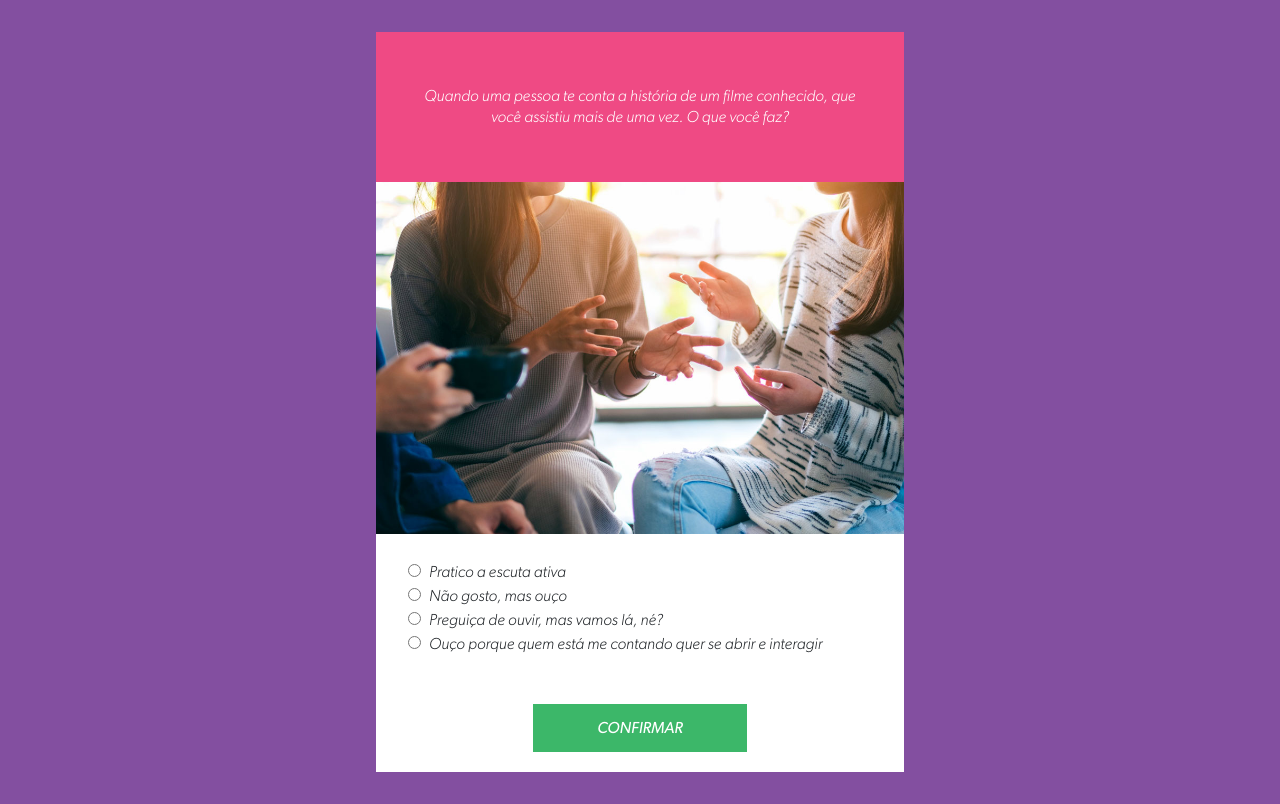
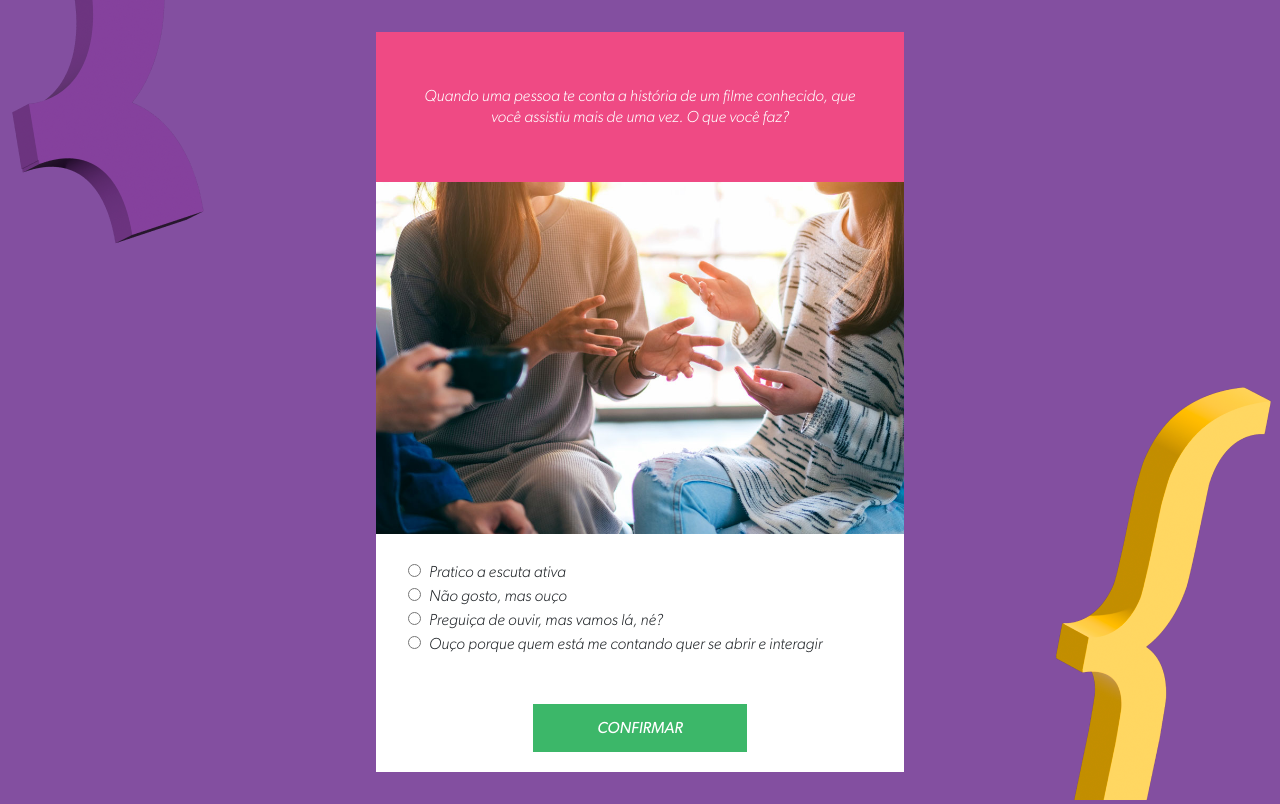
Before and after one commit to pericleschris/quiz, a Next.js app: page /quiz in a window 1280 px wide. Built offline with nearby package versions, Linux system fonts and the light colour scheme.

Commit message:
feat: add component thanks

```diff
--- a/src/app/globals.css
+++ b/src/app/globals.css
@@ -50,6 +50,12 @@ p {
   padding: 2rem 0;
 }
 
+.heading-primary {
+  font-size: 52px;
+  font-family: var(--font-bold);
+  margin-bottom: 1rem;
+}
+
 .heading-secondary {
   font-size: 48px;
   font-family: var(--font-bold);
--- a/src/app/quiz/page.tsx
+++ b/src/app/quiz/page.tsx
@@ -1,10 +1,13 @@
 import Card from "@/components/card";
+import styles from "@/app/quiz/quiz.module.css";
 
 export default function QuizPage() {
   return (
     <section className="app">
-      <div className="container">
-        <Card />
+      <div className={styles.grafismo}>
+        <div className="container" style={{ zIndex: "12", position: "relative" }}>
+          <Card />
+        </div>
       </div>
     </section>
   );
--- /dev/null
+++ b/src/app/quiz/quiz.module.css
@@ -0,0 +1,24 @@
+.grafismo::before {
+  content: "";
+  width: 215px;
+  height: 254px;
+  display: block;
+  background: url("/assets/grafismo-roxo-small.png") no-repeat top;
+  background-size: contain;
+  top: 0;
+  position: absolute;
+  z-index: 10;
+}
+
+.grafismo::after {
+  content: "";
+  width: 234px;
+  height: 424px;
+  display: block;
+  background: url("/assets/grafismo-amarelo.png") no-repeat top;
+  background-size: contain;
+  right: 0;
+  bottom: 0;
+  position: absolute;
+  z-index: 10;
+}
--- a/src/components/card.tsx
+++ b/src/components/card.tsx
@@ -2,9 +2,10 @@
 
 import React from "react";
 import Image from "next/image";
-import Button from "./button";
+import Button from "@/components/button";
 import styles from "@/components/card.module.css";
 import { questions } from "@/questions";
+import Thanks from "@/components/thanks";
 
 export default function Card() {
   const [currentQuestion, setCurrentQuestion] = React.useState<number | null>(0);
@@ -91,9 +92,7 @@ export default function Card() {
           </div>
         </>
       ) : (
-        <div>
-          <h2>Você é mais parecido com {result}</h2>
-        </div>
+        <Thanks result={result!} />
       )}
     </div>
   );
--- /dev/null
+++ b/src/components/characters/compaixudo.tsx
@@ -0,0 +1,9 @@
+import { Props } from "../thanks";
+
+export default function Compaixudo({ result }: Props) {
+  return (
+    <>
+      <h1>Compaixudo</h1>
+    </>
+  );
+}
--- /dev/null
+++ b/src/components/characters/tolerany.tsx
@@ -0,0 +1,9 @@
+import { Props } from "../thanks";
+
+export default function Tolerany({result}: Props) {
+  return (
+    <>
+      <h1>Tolerany</h1>
+    </>
+  );
+}
--- /dev/null
+++ b/src/components/thanks.tsx
@@ -0,0 +1,51 @@
+import React from "react";
+import Tolerany from "@/components/characters/tolerany";
+import Compaixudo from "@/components/characters/compaixudo";
+import Button from "@/components/button";
+
+export type Props = {
+  result: string;
+};
+
+export default function Thanks({ result }: Props) {
+  const [showCharacter, setShowCharacter] = React.useState(false);
+
+  React.useEffect(() => {
+    document.body.style.background = "#EF4A84";
+    return () => {
+      document.body.style.background = "";
+    };
+  }, []);
+
+  function renderResultComponent() {
+    switch (result) {
+      case "Tolerany":
+        return <Tolerany result={result} />;
+      case "Compaixudo":
+        return <Compaixudo result={result} />;
+      default:
+        return null;
+    }
+  }
+
+  return (
+    <>
+      {!showCharacter ? (
+        <div className="text-center">
+          <h2 className="heading-third">Obrigado por ter participado do</h2>
+          <h1 className="heading-primary">Game das Virtudes</h1>
+          <p style={{ marginBottom: "2rem" }}>
+            É importante dizer que essa metodologia é uma ferramenta criada para ajudar os nossos alunos a refletirem
+            sobre si e a se conhecerem melhor. Entendemos que a personalidade é formada por diversos fatores. Portanto,
+            o resultado não deve ser encarado como algo absoluto.
+          </p>
+          <Button onClick={() => setShowCharacter(true)} style={{ background: "#834FA0" }}>
+            Ver meu personagem
+          </Button>
+        </div>
+      ) : (
+        renderResultComponent()
+      )}
+    </>
+  );
+}
```
Also changed, not shown: src/app/thanks/page.tsx (added, +20 -0 lines), public/assets/grafismo-amarelo.png (added), public/assets/grafismo-roxo-small.png (added).
